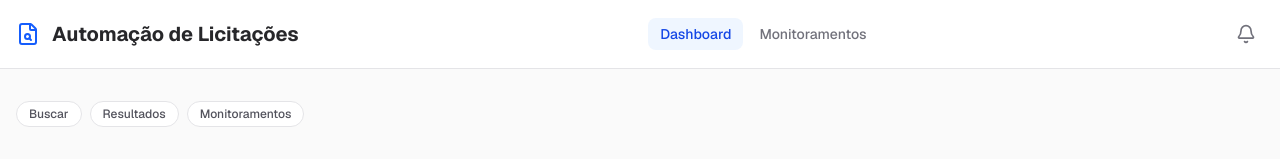
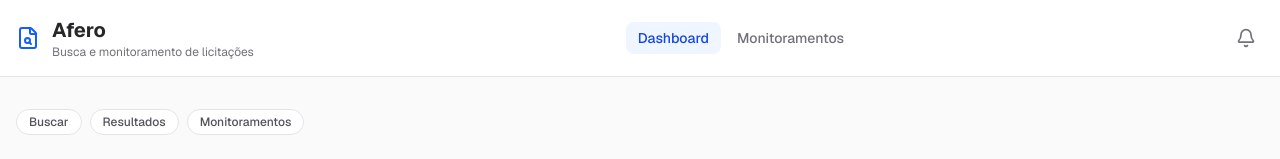
Before and after one commit to PietroNozella/auto-licita, a Next.js app: page / in a window 1280 px wide. Shown: the top 159 px of the page. Built offline with nearby package versions, Linux system fonts and the light colour scheme; no server answers.

Commit message:
feat: marca Afero e favicon

```diff
--- a/src/app/cadastro/page.tsx
+++ b/src/app/cadastro/page.tsx
@@ -55,7 +55,8 @@ export default function CadastroPage() {
       <div className="w-full max-w-sm">
         <div className="text-center mb-8">
           <FileSearch className="h-10 w-10 text-blue-600 mx-auto mb-3" />
-          <h1 className="text-xl font-bold text-zinc-800">Criar Conta</h1>
+          <p className="text-xs font-semibold uppercase tracking-widest text-blue-600">Afero</p>
+          <h1 className="text-xl font-bold text-zinc-800 mt-1">Criar Conta</h1>
           <p className="text-sm text-zinc-500 mt-1">Cadastre-se para usar o dashboard</p>
         </div>
 
--- a/src/app/layout.tsx
+++ b/src/app/layout.tsx
@@ -14,8 +14,8 @@ const geistMono = Geist_Mono({
 });
 
 export const metadata: Metadata = {
-  title: "Automação de Licitações",
-  description: "Dashboard para busca e monitoramento de licitações públicas",
+  title: "Afero",
+  description: "Afero — busca e monitoramento de licitações públicas",
 };
 
 export default function RootLayout({
--- a/src/app/login/page.tsx
+++ b/src/app/login/page.tsx
@@ -40,7 +40,7 @@ export default function LoginPage() {
       <div className="w-full max-w-sm">
         <div className="text-center mb-8">
           <FileSearch className="h-10 w-10 text-blue-600 mx-auto mb-3" />
-          <h1 className="text-xl font-bold text-zinc-800">Automação de Licitações</h1>
+          <h1 className="text-xl font-bold text-zinc-800">Afero</h1>
           <p className="text-sm text-zinc-500 mt-1">Faça login para continuar</p>
         </div>
 
--- a/src/app/page.tsx
+++ b/src/app/page.tsx
@@ -157,7 +157,8 @@ export default function Dashboard() {
           <div className="flex items-center gap-3">
             <FileSearch className="h-6 w-6 text-blue-600" aria-hidden="true" />
             <div>
-              <h1 className="text-xl font-bold text-zinc-800">Automação de Licitações</h1>
+              <h1 className="text-xl font-bold text-zinc-800">Afero</h1>
+              <p className="text-xs text-zinc-500">Busca e monitoramento de licitações</p>
             </div>
           </div>
           <div className="hidden md:block">
```
Also changed, not shown: src/app/icon.svg (added).
